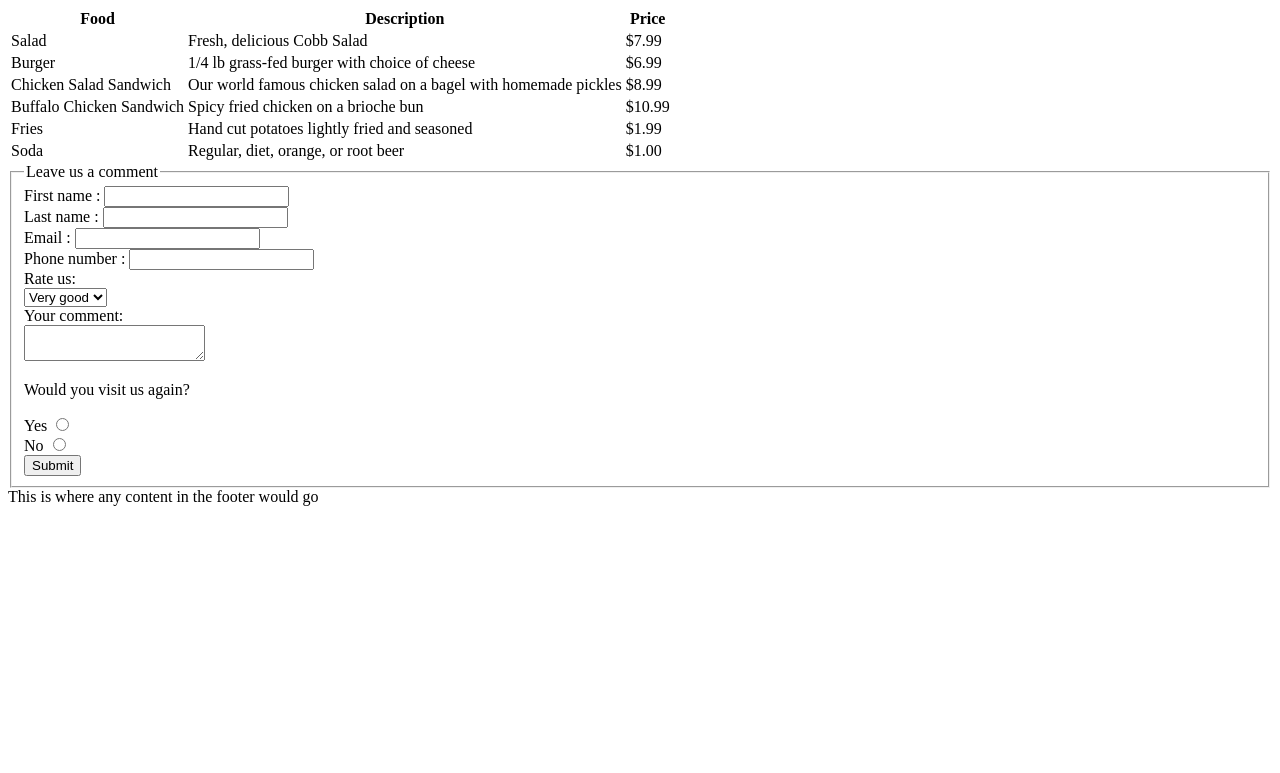
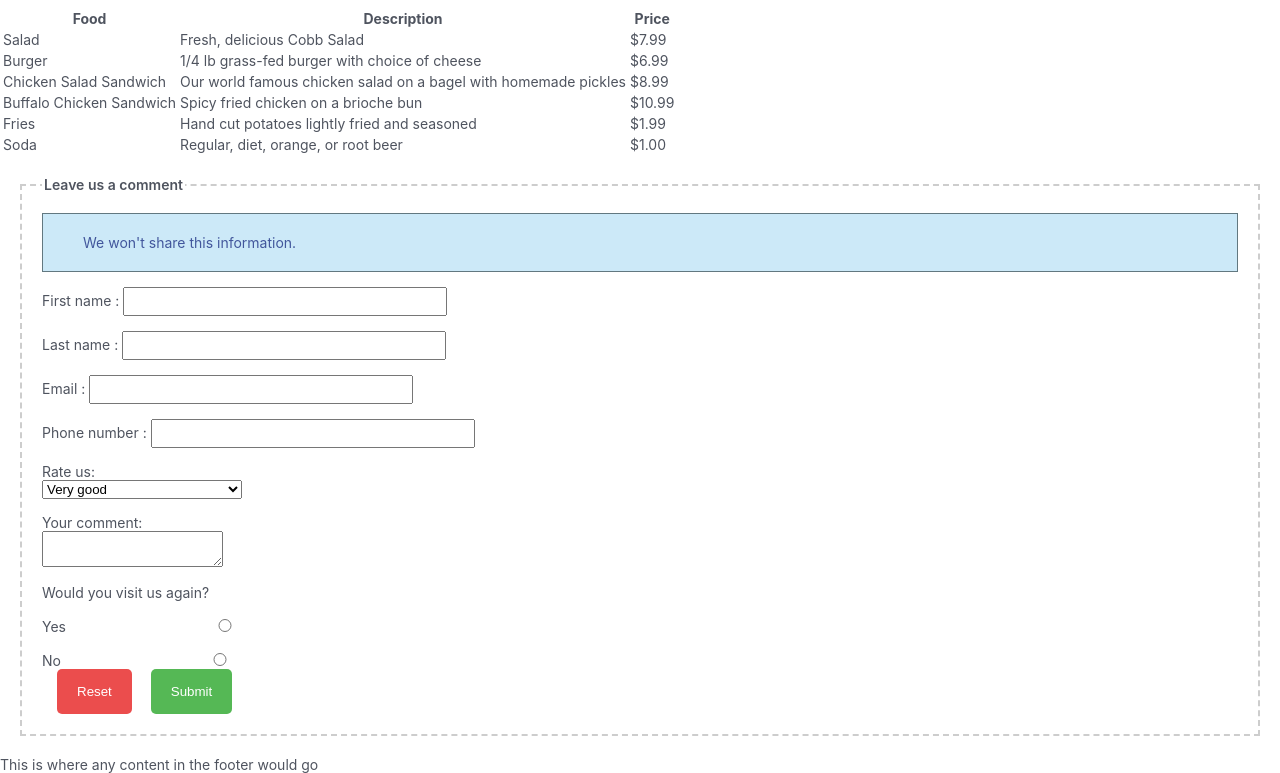
Before and after one commit to arturotorresc/firstHTMLPage, a plain HTML site: page index.html in a window 1280 px wide. Shown: the part 177-950 px from the top of the page. Before the commit the page ends 800 px from the top, so only its background shows below. Drawn offline with Linux system fonts and the light colour scheme.

Commit message:
Added style.

```diff
--- a/index.html
+++ b/index.html
@@ -5,8 +5,10 @@
       Restaurant Menu
     </title>
     <meta charset="UTF-8" />
+    <link href="styles/index.css" rel="stylesheet" type="text/css" />
   </head>
   <body>
+    <h1>Welcome to our menu!</h1>
     <!-- Navigation -->
     <div>
       <nav>
@@ -25,7 +27,6 @@
     </div>
     <!-- /Navigation -->
     <p>This is the sidebar!</p>
-    <h1>Welcome to our menu!</h1>
     <!-- Food table -->
     <table>
       <thead>
@@ -123,53 +124,67 @@
         <legend>
           Leave us a comment
         </legend>
+
+        <span> We won't share this information. </span>
+
         <!-- FIRST NAME -->
-        <div>
+        <div class="optionContainer">
           <label for="firstName">First name :</label>
-          <input type="text" id="firstName" />
+          <input type="text" id="firstName" class="formElement" />
         </div>
         <!-- LAST NAME -->
-        <div>
+        <div class="optionContainer">
           <label for="lastName">Last name :</label>
-          <input type="text" id="lastName" />
+          <input type="text" id="lastName" class="formElement" />
         </div>
         <!-- EMAIL -->
-        <div>
+        <div class="optionContainer">
           <label for="email">Email :</label>
-          <input type="email" id="email" />
+          <input type="email" id="email" class="formElement" />
         </div>
         <!-- PHONE -->
-        <div>
+        <div class="optionContainer">
           <label for="phone">Phone number :</label>
-          <input type="tel" id="phone" pattern="[0-9]{3}-[0-9]{2}-[0-9]{3}" />
+          <input
+            type="tel"
+            id="phone"
+            pattern="[0-9]{3}-[0-9]{2}-[0-9]{3}"
+            class="formElement"
+            name="phone"
+          />
         </div>
         <!-- RATING -->
-        <div>
+        <div class="optionContainer">
           <label for="rating">Rate us:</label>
         </div>
-        <select id="rating">
+        <select id="rating" name="rating">
           <option value="VG">Very good</option>
           <option value="G">Good</option>
           <option value="B">Bad</option>
           <option value="VB">Very bad</option>
         </select>
         <!-- COMMENT -->
-        <div>
+        <div class="optionContainer">
           <label for="comment">Your comment:</label>
         </div>
         <textarea id="comment"></textarea>
         <!-- VISIT AGAIN -->
         <p>Would you visit us again?</p>
-        <div>
+        <div class="optionContainer">
           <label for="yesVisit">Yes</label>
-          <input type="radio" id="yesVisit" />
+          <input type="radio" id="yesVisit" class="formElement" name="visit" />
         </div>
-        <div>
+        <div class="optionContainer">
           <label for="noVisit">No</label>
-          <input type="radio" id="noVisit" />
+          <input type="radio" id="noVisit" class="formElement" name="visit" />
         </div>
         <!-- SUBMIT -->
-        <input type="submit" />
+        <button type="submit" class="clickable reset-btn">
+          Reset
+        </button>
+        <button type="submit" class="clickable submit-btn">
+          Submit
+        </button>
       </fieldset>
     </form>
     <footer>
--- /dev/null
+++ b/styles/index.css
@@ -0,0 +1,76 @@
+body {
+  font-family: -apple-system, BlinkMacSystemFont, "Segoe UI", Roboto, Oxygen,
+    Ubuntu, Cantarell, "Open Sans", "Helvetica Neue", sans-serif;
+  font-size: 14px;
+  color: hsl(221, 9%, 34%);
+  background-color: rgb(255, 255, 255);
+  margin: 0;
+  padding: 0;
+}
+
+h1 {
+  margin: 0;
+  padding: 20px;
+  background-color: rgb(46, 46, 46);
+  color: white;
+}
+
+fieldset {
+  border: 2px dashed rgb(205, 205, 205);
+  margin: 20px;
+  padding: 20px;
+}
+
+legend {
+  font-weight: 600;
+}
+
+fieldset > span {
+  color: #42579c;
+  border: 1px solid #627880;
+  padding: 20px 40px;
+  background-color: #cce9f8;
+  display: block;
+}
+
+.formElement {
+  padding: 5px 10px;
+  width: 300px;
+}
+
+.optionContainer {
+  margin-top: 15px;
+}
+
+#rating {
+  width: 200px;
+}
+
+.clickable {
+  padding: 15px 20px;
+  margin-left: 15px;
+  color: white;
+  border: 0;
+  border-radius: 5px;
+  text-align: center;
+}
+
+.clickable:hover {
+  cursor: pointer;
+}
+
+.submit-btn {
+  background-color: rgb(85, 184, 85);
+}
+
+.submit-btn:hover {
+  background-color: rgb(98, 208, 98);
+}
+
+.reset-btn {
+  background-color: rgb(235, 77, 77);
+}
+
+.reset-btn:hover {
+  background-color: rgb(245, 118, 118);
+}
```
